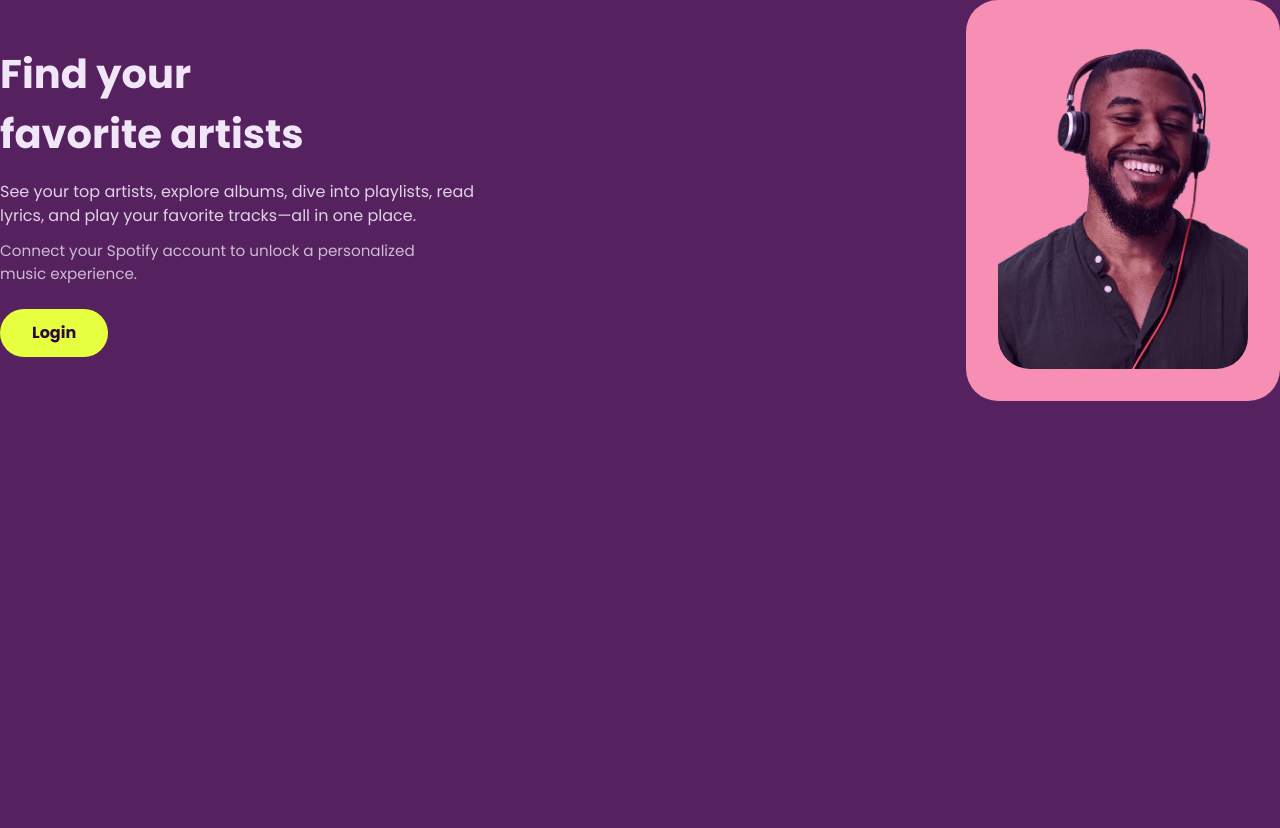
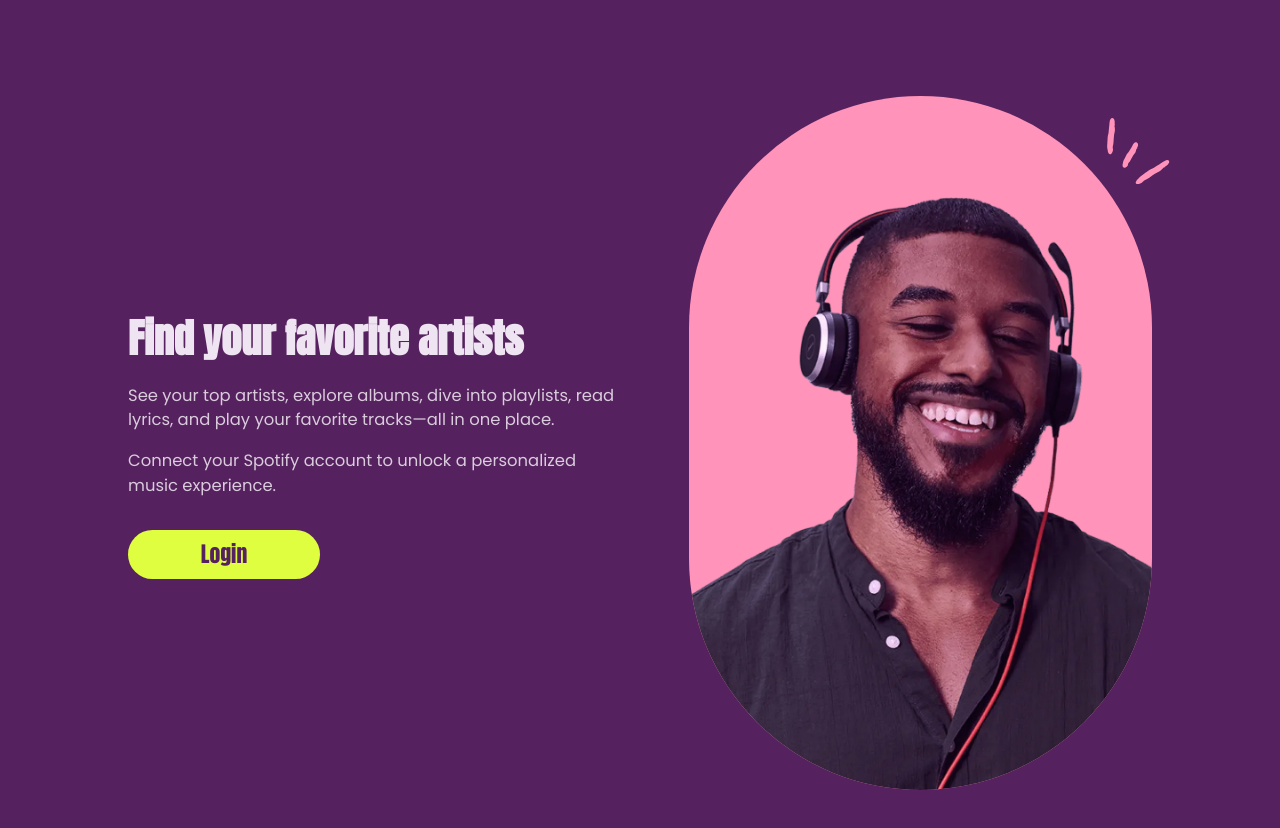
Before and after one commit to zamora-carlos/SpotifyApp, a React (Vite) app in the folder frontend/: page /login in a window 1280 px wide. Shown: the top 828 px of the page. Before the commit the page ends 800 px from the top, so only its background shows below. Built offline with nearby package versions, Linux system fonts and the light colour scheme.

Commit message:
feat: uppdate styles for login page

```diff
--- a/frontend/src/components/Button/Button.module.css
+++ b/frontend/src/components/Button/Button.module.css
@@ -1,10 +1,15 @@
 .button {
-  background-color: #e6ff3f;
-  color: #2b0a3d;
-  padding: 0.75rem 2rem;
-  font-weight: bold;
-  font-size: 1rem;
+  font-family: var(--font-heading);
+  font-size: 1.25rem;
+  background-color: var(--clr-accent);
+  color: var(--clr-purple-dark);
+  padding: 0.5rem 2.5rem;
   border: none;
-  border-radius: 999px;
+  border-radius: 100vw;
   cursor: pointer;
+  transition: background-color 200ms ease-in-out;
 }
+
+.button:hover {
+  background-color: var(--clr-accent-hover);
+}
--- a/frontend/src/components/Button/Button.tsx
+++ b/frontend/src/components/Button/Button.tsx
@@ -4,12 +4,22 @@ import styles from './Button.module.css';
 type ButtonProps = {
   onClick: () => void;
   children: React.ReactNode;
+  className: string;
   type?: 'button' | 'submit' | 'reset';
 };
 
-function Button({ onClick, children, type = 'button' }: ButtonProps) {
+function Button({
+  onClick,
+  children,
+  type = 'button',
+  className = '',
+}: ButtonProps) {
   return (
-    <button onClick={onClick} type={type} className={styles.button}>
+    <button
+      onClick={onClick}
+      type={type}
+      className={`${styles.button} ${className}`}
+    >
       {children}
     </button>
   );
--- /dev/null
+++ b/frontend/src/components/HeroDoodle.tsx
@@ -0,0 +1,27 @@
+function HeroDoodle({ width = 140, height = 141, className = '' }) {
+  return (
+    <svg
+      width={width}
+      height={height}
+      viewBox="0 0 140 141"
+      fill="none"
+      xmlns="http://www.w3.org/2000/svg"
+      className={className}
+    >
+      <path
+        d="M31.9641 24.4709C31.5522 28.227 31.1747 31.9717 30.8082 35.7277C30.596 38.0312 30.5992 40.3458 29.9673 42.6386C29.8023 43.2629 29.2175 43.8766 29.4942 44.5342L29.4832 44.5228C29.3168 45.1925 29.0259 45.851 28.9958 46.5205C28.868 49.0508 28.3972 51.6724 28.5671 54.1115C28.5756 54.2136 28.4018 54.3387 28.398 54.4748C28.3679 55.1443 28.3918 57.5268 28.2467 59.0587C27.9093 62.5878 27.7081 66.1167 28.6407 69.689C28.7954 70.2447 29.3488 78.0269 32.9785 78.1117C36.7554 78.2075 38.3815 70.8188 38.3064 69.8545C38.0996 67.5176 37.3829 65.1476 38.1847 62.8657C39.357 59.5168 39.0439 56.1136 39.4559 52.7546C39.8247 49.7247 39.8192 46.684 40.2107 43.6541C40.5854 40.817 41.5842 37.9903 41.7325 35.1309C41.8583 32.6687 41.0768 30.1853 40.8965 27.7122C40.8559 27.1337 41.5671 26.4631 41.5512 25.8164C41.5321 25.2832 41.568 24.4095 41.2765 23.8768C41.1467 23.6501 40.9948 23.4007 41.1367 23.1963C41.8114 22.2081 41.3946 14.0058 36.9931 13.9223C32.6947 13.8047 32.3165 21.2141 31.9641 24.4709Z"
+        fill="#FF93B9"
+      />
+      <path
+        d="M72.4864 62.8289C70.9751 65.3161 69.4859 67.826 68.0194 70.3358C67.1135 71.8804 66.4203 73.5266 65.1679 74.8789C64.8282 75.2538 64.1194 75.4366 64.1599 76.0151C63.8079 76.4241 63.3443 76.7653 63.1156 77.2308C62.2383 78.9682 60.9997 80.6381 60.4155 82.443C60.3909 82.5111 60.1977 82.5228 60.1607 82.625C59.932 83.0905 59.2259 84.7935 58.6297 85.8157C57.2579 88.1892 55.9872 90.5966 55.7461 93.5242C55.7107 93.9781 53.8463 99.7448 57.0474 101.351C60.3828 103.024 64.0976 98.457 64.3333 97.7419C64.8701 96.0051 64.9489 94.0081 66.3583 92.7237C68.4316 90.8369 69.1839 88.2942 70.5857 86.0681C71.8449 84.0692 72.757 81.9006 74.0383 79.9243C75.2483 78.0616 76.9838 76.4817 77.981 74.5172C78.8344 72.8253 78.9046 70.7262 79.4894 68.8986C79.6377 68.4672 80.471 68.2956 80.6544 67.8302C80.8014 67.4442 81.091 66.831 81.0026 66.3433C80.9629 66.1391 80.9018 65.8896 81.0859 65.7986C81.9944 65.3773 84.1265 59.3718 80.2189 57.4609C76.3905 55.5612 73.7955 60.6711 72.4864 62.8289Z"
+        fill="#FF93B9"
+      />
+      <path
+        d="M124.766 92.5039C121.265 94.6994 117.797 96.9289 114.318 99.1698C112.18 100.546 110.183 102.115 107.828 103.152C107.184 103.425 106.311 103.392 105.907 104.051L105.919 104.04C105.24 104.347 104.507 104.575 103.906 104.985C101.647 106.588 99.0777 107.965 97.0641 109.75C96.9941 109.818 96.78 109.762 96.6412 109.853C96.0389 110.285 93.9843 111.911 92.574 112.821C89.3139 114.937 86.1193 117.143 83.568 120.29C83.1681 120.79 76.7433 126.473 78.7718 129.42C80.8762 132.491 88.2432 128.825 89.0354 128.098C90.9453 126.37 92.5838 124.201 95.0384 123.289C98.6284 121.955 101.401 119.432 104.565 117.475C107.407 115.723 110.052 113.677 112.915 111.947C115.594 110.332 118.633 109.226 121.192 107.418C123.403 105.86 125.114 103.554 127.151 101.747C127.628 101.326 128.635 101.427 129.17 100.995C129.611 100.631 130.399 100.062 130.688 99.4717C130.808 99.2219 130.93 98.9267 131.203 98.9035C132.467 98.7766 139.339 92.9222 136.863 89.3524C134.451 85.9186 127.804 90.6041 124.766 92.5039Z"
+        fill="#FF93B9"
+      />
+    </svg>
+  );
+}
+
+export default HeroDoodle;
--- a/frontend/src/components/HeroSection/HeroSection.module.css
+++ b/frontend/src/components/HeroSection/HeroSection.module.css
@@ -3,70 +3,75 @@
   flex-direction: column;
   align-items: center;
   text-align: center;
-  color: #f1e6f8;
+  gap: 2rem;
+  padding-block: 6rem;
+  min-height: 100vh;
 }
 
-@media (min-width: 768px) {
+.content {
+  width: 80%;
+}
+
+.title {
+  font-size: clamp(2.5rem, 1.25rem + 1.56vw, 4rem);
+  font-family: var(--font-heading);
+  color: var(--clr-lavender);
+}
+
+.text {
+  font-size: clamp(1rem, 0.65rem + 0.47vw, 2rem);
+  margin-top: 1rem;
+  max-width: 40rem;
+  color: var(--clr-purple-light);
+}
+
+.button {
+  font-size: clamp(1.25rem, 0.94rem + 0.52vw, 2.25rem);
+  width: 50%;
+  min-width: fit-content;
+  max-width: 12rem;
+  margin-top: 2rem;
+}
+
+.imageContainer {
+  position: relative;
+  width: 70%;
+  max-width: 32rem;
+}
+
+.imageBackground {
+  display: flex;
+  align-items: flex-end;
+  background-color: var(--clr-pink);
+  border-radius: 100vw;
+  overflow: hidden;
+  aspect-ratio: 2 / 3;
+}
+
+.decoration {
+  display: none;
+  position: absolute;
+  top: -1%;
+  right: 0;
+  height: 4rem;
+  transform: translateX(35%);
+}
+
+@media screen and (min-width: 48rem) {
   .hero {
     flex-direction: row;
-    justify-content: space-between;
     text-align: left;
+    padding-inline: 4rem;
+  }
+
+  .decoration {
+    display: unset;
   }
 }
 
-.content {
-  max-width: 500px;
-}
-
-.title {
-  font-size: 2.5rem;
-  font-weight: 800;
-  margin-bottom: 1rem;
-}
-
-.text {
-  font-size: 1rem;
-  margin-bottom: 0.75rem;
-  color: #e0d3e6;
-}
-
-.subtext {
-  font-size: 0.95rem;
-  margin-bottom: 1.5rem;
-  color: #cdbbd5;
-}
-
-.imageContainer {
-  margin-top: 2rem;
-}
-
-@media (min-width: 768px) {
-  .imageContainer {
-    margin-top: 0;
+@media screen and (min-width: 64rem) {
+  .decoration {
+    height: 5rem;
+    top: 2%;
   }
 }
-
-.imageBackground {
-  background-color: #f78fb4;
-  padding: 2rem;
-  border-radius: 2rem;
-  position: relative;
-}
-
-.image {
-  max-width: 250px;
-  height: auto;
-  border-radius: 2rem;
-}
-
-.decoration {
-  position: absolute;
-  top: -10px;
-  right: -10px;
-  width: 40px;
-  height: 40px;
-  background: transparent;
-  border-radius: 50%;
-  box-shadow: -10px -20px 0 0 #f78fb4;
-  transform: rotate(45deg);
-}
--- a/frontend/src/components/HeroSection/HeroSection.tsx
+++ b/frontend/src/components/HeroSection/HeroSection.tsx
@@ -1,4 +1,5 @@
 import Button from '@components/Button';
+import HeroDoodle from '@components/HeroDoodle';
 import heroImg from '@assets/images/hero-img.png';
 import styles from './HeroSection.module.css';
 
@@ -22,6 +23,7 @@ function HeroSection() {
   };
 
   return (
+    <main className="container">
       <section className={styles.hero} aria-labelledby="hero-title">
         <div className={styles.content}>
           <h1 id="hero-title" className={styles.title}>
@@ -31,19 +33,23 @@ function HeroSection() {
             See your top artists, explore albums, dive into playlists, read
             lyrics, and play your favorite tracks—all in one place.
           </p>
-        <p className={styles.subtext}>
+          <p className={styles.text}>
             Connect your Spotify account to unlock a personalized music
             experience.
           </p>
-        <Button onClick={handleLogin}>Login</Button>
+          <Button onClick={handleLogin} className={styles.button}>
+            Login
+          </Button>
         </div>
+
         <div className={styles.imageContainer} aria-hidden="true">
           <div className={styles.imageBackground}>
             <img src={heroImg} alt="" className={styles.image} />
-          <span className={styles.decoration}></span>
           </div>
+          <HeroDoodle className={styles.decoration} />
         </div>
       </section>
+    </main>
   );
 }
 
```
Lines whose indentation alone changed are shown as unchanged.
